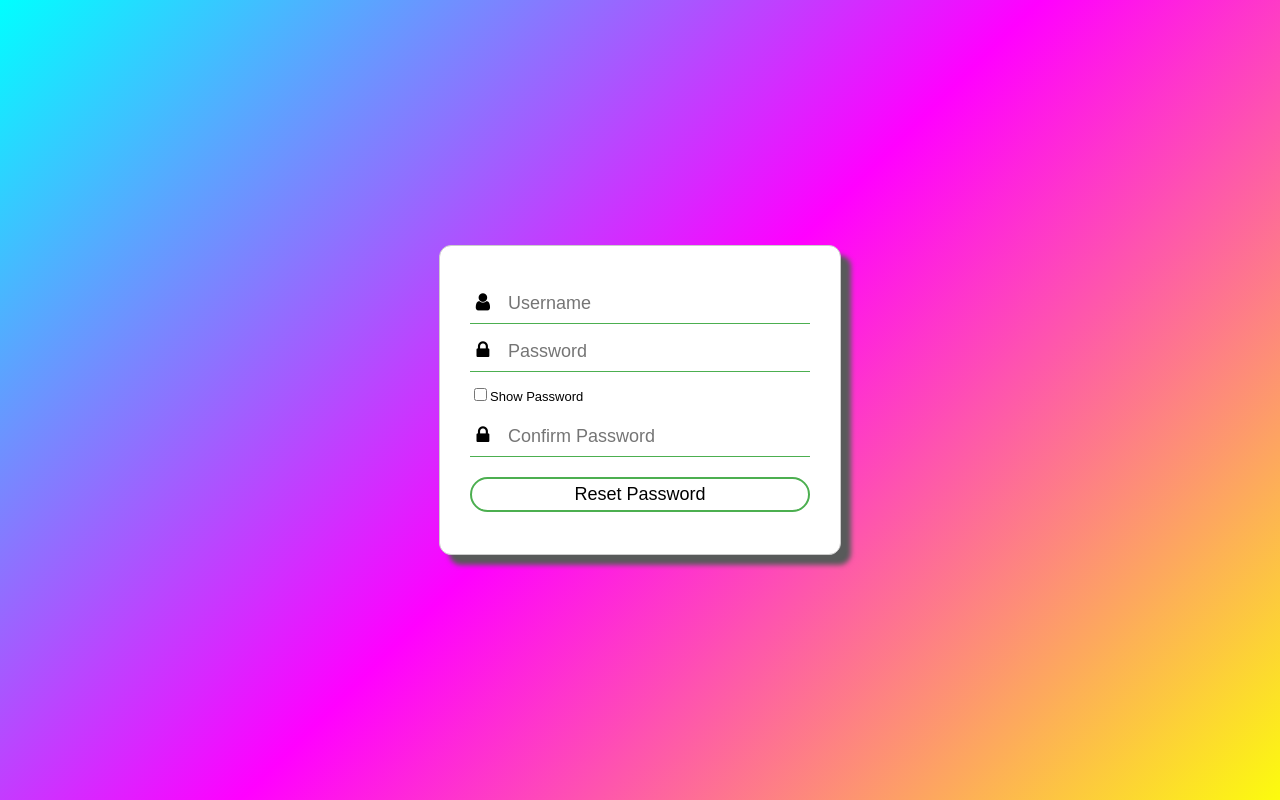
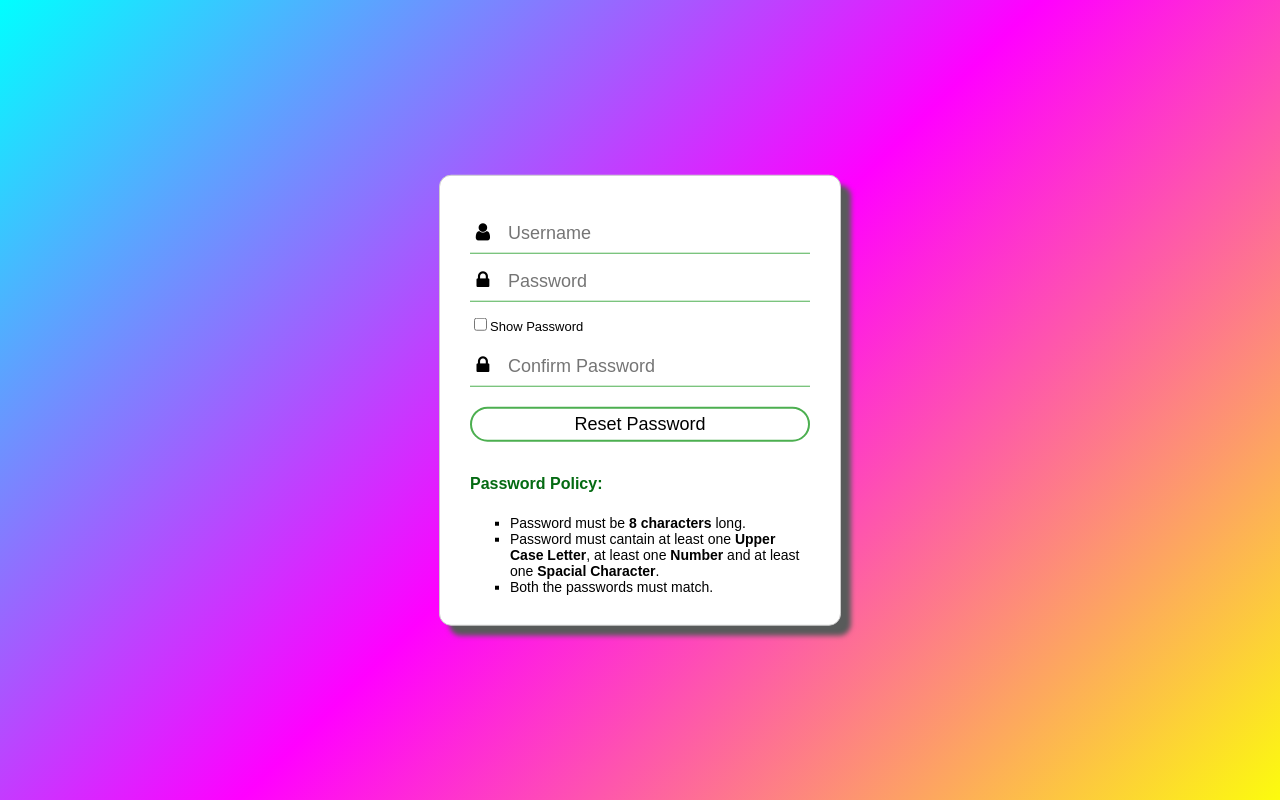
Before and after one commit to New-Byte/testify, a React (Create React App) app: page /Reset_password in a window 1280 px wide. Built offline with nearby package versions, Linux system fonts and the light colour scheme.

Commit message:
Added the password policy

```diff
--- a/src/Components/Authentication/Reset_password.jsx
+++ b/src/Components/Authentication/Reset_password.jsx
@@ -118,6 +118,16 @@ const ResetPassword = () => {
                     </div>
 
                     <button type="submit" className={styles.btn}>Reset Password</button>
+                    <br/>
+                    <div className={styles.policy}>
+                        <h4>Password Policy:</h4>
+                        <br/>
+                        <ul>
+                            <li>Password must be <b>8 characters</b> long.</li>
+                            <li>Password must cantain at least one <b>Upper Case Letter</b>, at least one <b>Number</b> and at least one <b>Spacial Character</b>.</li>
+                            <li>Both the passwords must match.</li>
+                        </ul>
+                    </div>
                     <ToastContainer />
                 </div>
             </form>
--- a/src/Components/Home/home.jsx
+++ b/src/Components/Home/home.jsx
@@ -3,7 +3,7 @@ import React from "react";
 const Home = () => {
   return (
     <div>
-      <h1>Home Page</h1>
+      <img src="/bg.jpg" height="600px" alt="Web Under Construction" />
     </div>
   );
 };
--- a/src/my-style.module.css
+++ b/src/my-style.module.css
@@ -92,3 +92,16 @@ body {
     background-color: #4CAF50;
     color: white;
 }
+.policy{
+	font-family: sans-serif;
+}
+.policy h4 {
+	font-size: 16px;
+	float: left;
+	color: #046A12;
+}
+.policy ul li {
+	float: left;
+	font-size: 14px;
+	list-style-type: square;
+}
```
Also changed, not shown: public/bg1.jpg (added), 1 other file (tests, documents, lock files or other folders).
